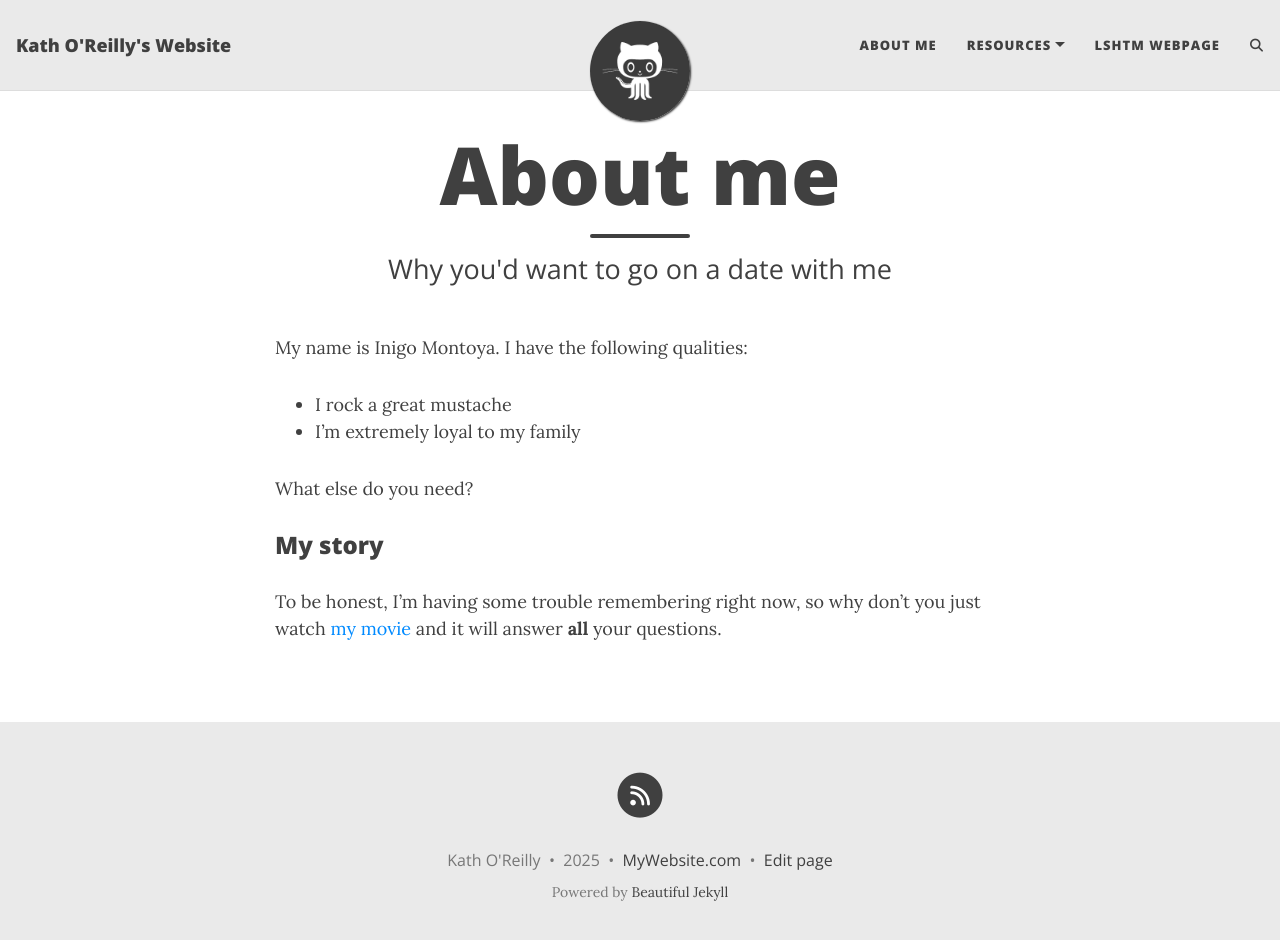
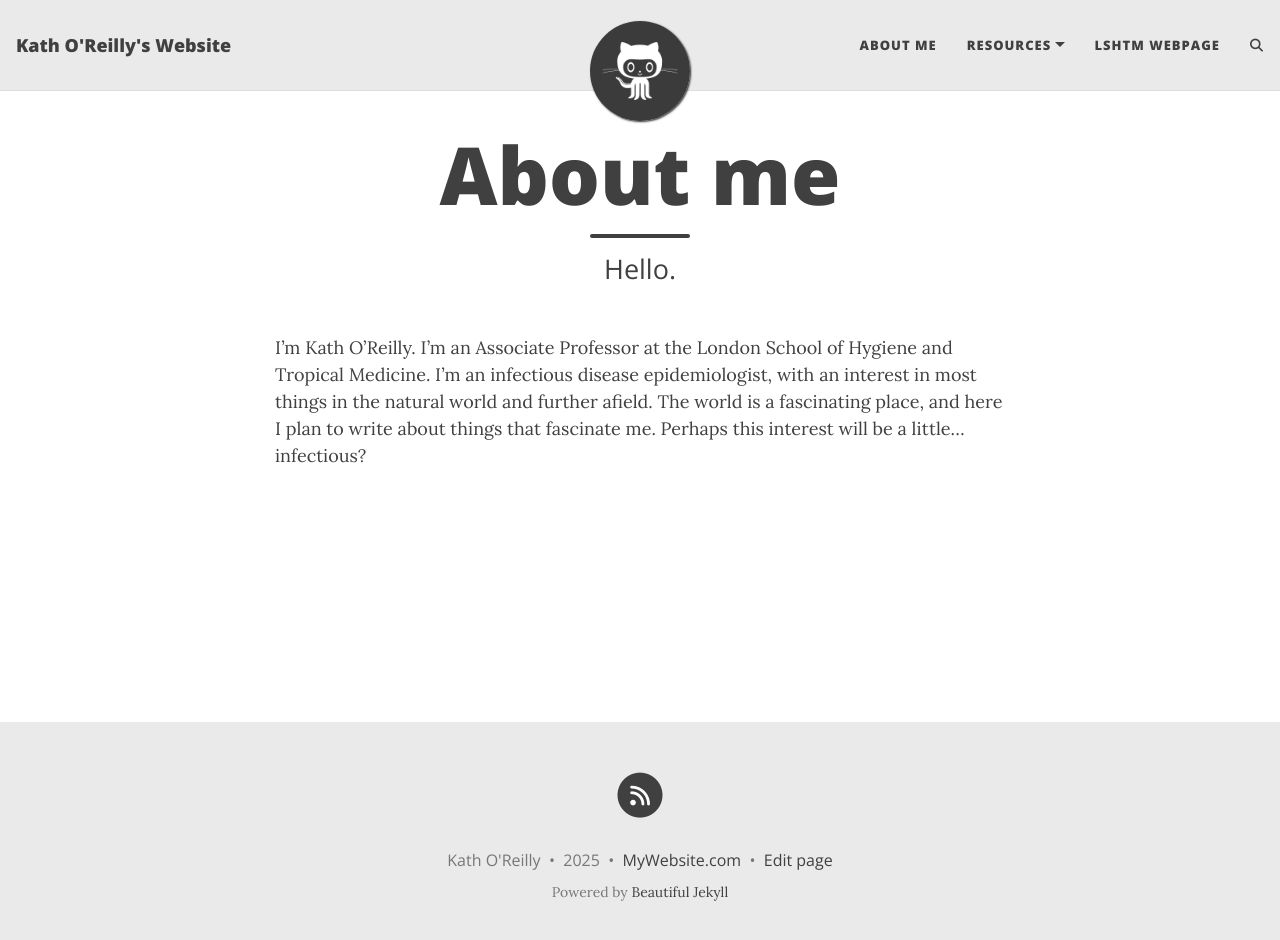
Before and after one commit to kath-o-reilly/kath-o-reilly.github.io, a Jekyll site: the page built from aboutme.md, in a window 1280 px wide and 953 px high. Shown: the top 940 px of the window. Built offline with Jekyll 4.4.1, drawn with Linux system fonts in a browser that asks for light colours; comment, search, counter and statistics services are not loaded.

Commit message:
about me

```diff
--- a/aboutme.md
+++ b/aboutme.md
@@ -1,16 +1,7 @@
 ---
 layout: page
 title: About me
-subtitle: Why you'd want to go on a date with me
+subtitle: Hello.
 ---
 
-My name is Inigo Montoya. I have the following qualities:
-
-- I rock a great mustache
-- I'm extremely loyal to my family
-
-What else do you need?
-
-### My story
-
-To be honest, I'm having some trouble remembering right now, so why don't you just watch [my movie](https://en.wikipedia.org/wiki/The_Princess_Bride_%28film%29) and it will answer **all** your questions.
+I’m Kath O’Reilly. I’m an Associate Professor at the London School of Hygiene and Tropical Medicine. I’m an infectious disease epidemiologist, with an interest in most things in the natural world and further afield. The world is a fascinating place, and here I plan to write about things that fascinate me. Perhaps this interest will be a little…infectious?
```
Also changed, not shown: 1 other file.
